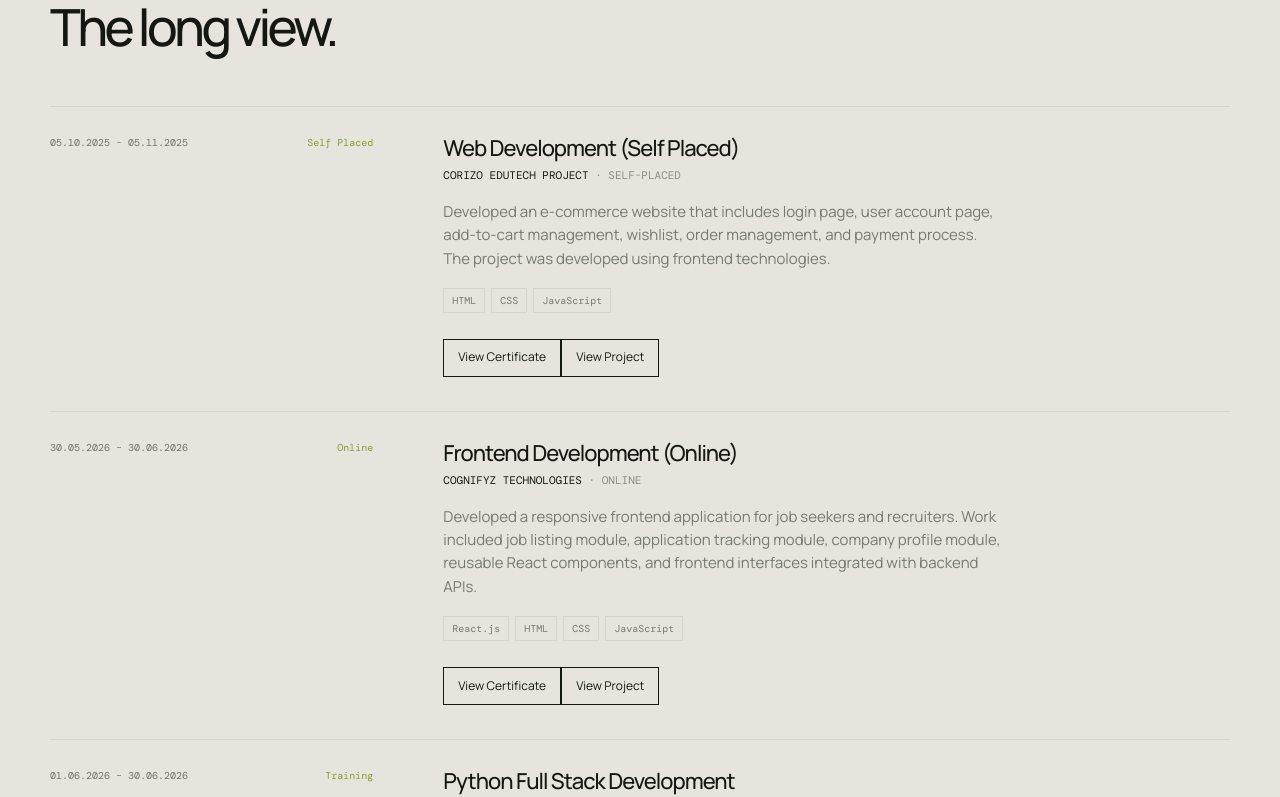
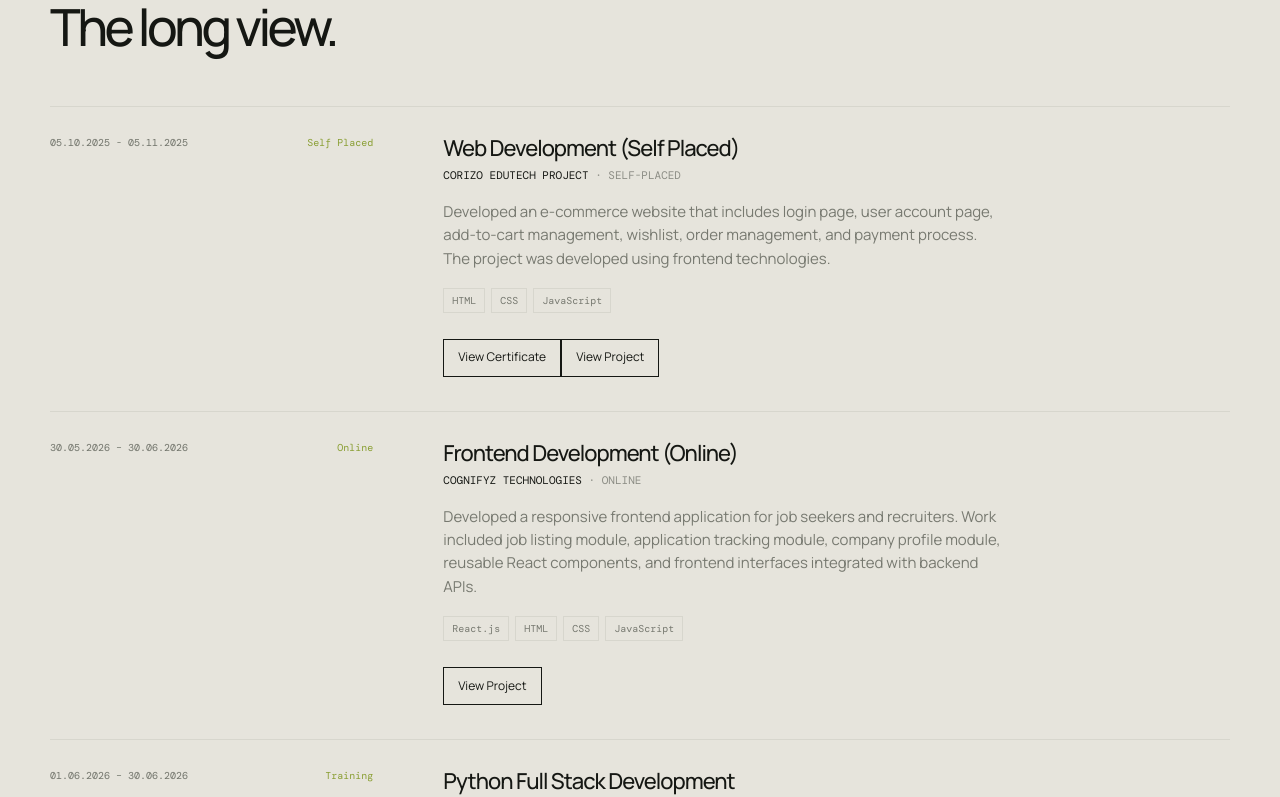
Before and after one commit to realgokulnath-dev/Gokulnath-website, a React (Vite) app: page / in a window 1280 px wide. Shown: the part 2000-2797 px from the top of the page. Built offline with nearby package versions, Linux system fonts and the light colour scheme; a web font is replaced by a local one.

Commit message:
Fix GitHub Pages asset paths

```diff
--- a/src/components/sections/About.jsx
+++ b/src/components/sections/About.jsx
@@ -1,4 +1,6 @@
 import SectionIntro from '../common/SectionIntro'
+
+const aboutImage = `${import.meta.env.BASE_URL}abt.jpeg`
 
 export default function About() {
   return (
@@ -6,7 +8,7 @@ export default function About() {
       <div className="about-image">
         <img
           loading="lazy"
-          src="public\abt.jpeg"
+          src={aboutImage}
           alt="A collaborative software team in a studio"
         />
         <span>
--- a/src/components/sections/Home.jsx
+++ b/src/components/sections/Home.jsx
@@ -2,6 +2,8 @@ import { motion } from 'framer-motion'
 import { ArrowUpRight } from 'lucide-react'
 import { reveal } from '../../utils/animations'
 import TypingAnimation from '../TypingAnimation'
+
+const heroImage = `${import.meta.env.BASE_URL}gkl.jpeg`
 
 const titles = [
   'Python Full-Stack Developer',
@@ -115,7 +117,7 @@ Passionate about turning ideas into practical and impactful digital solutions.
       >
         <div className="portrait-glow" />
         <img
-          src="public\gkl.jpeg"
+          src={heroImage}
           alt="Gokul Nath in a bright modern office"
         />
         <div className="image-label label-top">Salem / 2026</div>
--- a/src/components/sections/Services.jsx
+++ b/src/components/sections/Services.jsx
@@ -20,7 +20,7 @@ export default function Services() {
       </div>
 
       <div className="workflow-visual" style={{ marginTop: '32px' }}>
-        <img src="/work.png" alt="Workflow process" style={{ width: '100%', height: 'auto', display: 'block' }} />
+        <img src={`${import.meta.env.BASE_URL}work.png`} alt="Workflow process" style={{ width: '100%', height: 'auto', display: 'block' }} />
       </div>
     </section>
   )
--- a/src/components/sections/Startup.jsx
+++ b/src/components/sections/Startup.jsx
@@ -13,7 +13,7 @@ export default function Startup() {
           <motion.div className="startup-box primary-box" initial="hidden" whileInView="visible" viewport={{ once: true }} variants={reveal}>
             <div className="startup-grid">
               <div className="startup-logo-area">
-                <img src="/stackvern.jpeg" alt={stackvernInfo.name} className="startup-logo" />
+                <img src={`${import.meta.env.BASE_URL}stackvern.jpeg`} alt={stackvernInfo.name} className="startup-logo" />
               </div>
               <div className="startup-info">
                 <h3>{stackvernInfo.role}</h3>
--- a/src/data.js
+++ b/src/data.js
@@ -1,3 +1,14 @@
+import resumeAsset from './assets/Gokul Nath S - Resume.pdf'
+import intern1Certificate from './assets/certificates/intern-1.pdf'
+import cscCertificate from './assets/certificates/csc.jpeg'
+import eboxCertificate from './assets/certificates/e-box.pdf'
+import internationalConference1 from './assets/certificates/ic-1.jpeg'
+import internationalConference2 from './assets/certificates/ic-2.pdf'
+import publicationCertificate from './assets/certificates/publication.jpeg'
+import sdt1Certificate from './assets/certificates/std-1.jpeg'
+import sdt2Certificate from './assets/certificates/std-2.jpeg'
+import sdt3Certificate from './assets/certificates/std-3.jpeg'
+
 export const profile = {
   name: 'GOKUL NATH S',
   role: 'Full-stack Web Developer | Python – Backend Developer',
@@ -13,7 +24,7 @@ export const profile = {
   ],
 }
 
-export const resumeUrl = 'src/assets/Gokul Nath S - Resume.pdf'
+export const resumeUrl = resumeAsset
 
 export const experiences = [
   {
@@ -24,7 +35,7 @@ export const experiences = [
     description: 'Developed an e-commerce website that includes login page, user account page, add-to-cart management, wishlist, order management, and payment process. The project was developed using frontend technologies.',
     tags: ['HTML', 'CSS', 'JavaScript'],
     accent: 'Self Placed',
-    certificateUrl: 'src/assets/certificates/intern-1.pdf',
+    certificateUrl: intern1Certificate,
     projectUrl: 'https://friendly-klepon-4696fc.netlify.app/login.html',
   },
   {
@@ -35,7 +46,7 @@ export const experiences = [
     description: 'Developed a responsive frontend application for job seekers and recruiters. Work included job listing module, application tracking module, company profile module, reusable React components, and frontend interfaces integrated with backend APIs.',
     tags: ['React.js', 'HTML', 'CSS', 'JavaScript'],
     accent: 'Online',
-    certificateUrl: 'src/assets/certificates/intern-2.pdf',
+    certificateUrl: '',
     projectUrl: 'https://connect-the-career.netlify.app/',
   },
   {
@@ -46,7 +57,7 @@ export const experiences = [
     description: 'Completed Python Full Stack Development training covering Python programming, backend development, API development and database integration. The training also included hands-on learning with Python, FastAPI, PostgreSQL and SQLAlchemy.',
     tags: ['Python', 'FastAPI', 'PostgreSQL', 'SQLAlchemy'],
     accent: 'Training',
-    certificateUrl: 'src/assets/certificates/intern-3.jpeg',
+    certificateUrl: '',
   },
 ]
 
@@ -183,7 +194,7 @@ export const projects = [
     group: 'featured',
     featured: true,
     year: '',
-    image: '/assets/images/projects/college-e-voting-system.svg',
+    image: `${import.meta.env.BASE_URL}assets/images/projects/college-e-voting-system.svg`,
     description: 'Developed a college-level e-voting system for conducting IT department association elections digitally, providing a structured and secure voting workflow for students across 2nd Year, 3rd Year and Final Year. Student email addresses and registration numbers can be maintained in Excel and uploaded as CSV data to manage eligible voters and voting access. The system validates one vote per student, providing a cleaner and more organized alternative to manual election processes.',
     technologies: ['React', 'Tailwind CSS', 'FastAPI', 'PostgreSQL'],
     rating: '',
@@ -218,17 +229,17 @@ export const courseCertifications = [
   {
     title: 'Diploma in Computer Application (DCA)',
     organization: 'Computer Software College (CSC)',
-    certificateUrl: 'src/assets/certificates/csc.jpeg',
+    certificateUrl: cscCertificate,
   },
   {
     title: 'Ebox',
     organization: 'C Programming Language, Problem Solving and Python Programming',
-    certificateUrl: 'src/assets/certificates/e-box.pdf',
+    certificateUrl: eboxCertificate,
   },
   {
     title: 'Web Development',
     organization: 'Corizo EduTech',
-    certificateUrl: 'src/assets/certificates/intern-1.pdf',
+    certificateUrl: intern1Certificate,
   },
 ]
 
@@ -236,12 +247,12 @@ export const conferenceCertifications = [
   {
     title: 'International Conference on Advanced Innovation in Technology',
     organization: 'Arifa Institute of Technology',
-    certificateUrl: 'src/assets/certificates/ic-1.jpeg',
+    certificateUrl: internationalConference1,
   },
   {
     title: 'International Conference on Interactive Educational Technology and Storytelling for Children',
     organization: 'Kamaraj College of Technology, Virudhunagar',
-    certificateUrl: 'src/assets/certificates/ic-2.pdf',
+    certificateUrl: internationalConference2,
   },
 ]
 
@@ -259,7 +270,7 @@ export const articles = [
     read: 'Research',
     image: 'https://images.unsplash.com/photo-1516321318423-f06f85e504b3?auto=format&fit=crop&w=1000&q=85',
     excerpt: 'Published research work focusing on emerging technologies and innovations in modern computing systems.',
-    certificateUrl: 'src/assets/certificates/publication.jpeg',
+    certificateUrl: publicationCertificate,
   },
 ]
 
@@ -268,19 +279,19 @@ export const sdtTraining = [
     organization: 'INITZ TECHNOLOGIES',
     specialization: 'Python Development',
     description: 'Completed intensive Python training covering programming fundamentals, problem solving, object-oriented programming and real-world application development.',
-    certificateUrl: 'src/assets/certificates/std-1.jpeg',
+    certificateUrl: sdt1Certificate,
   },
   {
     organization: 'SPARKOUT TECH SOLUTIONS',
     specialization: 'Generative AI & LLM',
     description: 'Learned Generative AI concepts, Prompt Engineering, Large Language Models (LLMs), AI integrations and Python-based AI application development.',
-    certificateUrl: 'src/assets/certificates/std-2.jpeg',
+    certificateUrl: sdt2Certificate,
   },
   {
     organization: 'YARDSICK',
     specialization: 'Java Full Stack Development',
     description: 'Completed training in Java Full Stack Development including frontend technologies, backend development, databases and enterprise application architecture.',
-    certificateUrl: 'src/assets/certificates/std-3.jpeg',
+    certificateUrl: sdt3Certificate,
   },
 ]
 
@@ -326,7 +337,7 @@ export const stackvernInfo = {
   instagram: '@stackvern_',
   email: 'stackverntech@gmail.com',
   linkedin: '@stack-vern',
-  logo: '/assets/images/stackvern-logo.png',
+  logo: `${import.meta.env.BASE_URL}stackvern.jpeg`,
 }
 
 export const founderInfo = {
```
